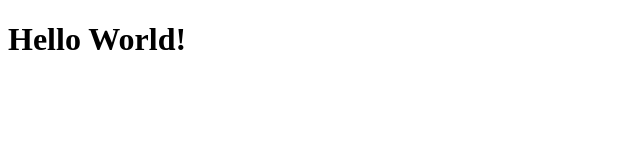
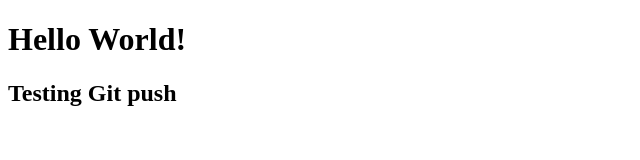
Before and after one commit to smeetthakkar/odin-project-practice, a plain HTML site: page html-learning/index.html in a window 1280 px wide. Shown: the whole page, without its empty margins (0-640 px from the left). Drawn offline with Linux system fonts and the light colour scheme.

Commit message:
test git push

```diff
--- a/html-learning/index.html
+++ b/html-learning/index.html
@@ -7,5 +7,6 @@
 </head>
 <body>
     <h1>Hello World!</h1>
+    <h2>Testing Git push</h2>
 </body>
 </html>
```
